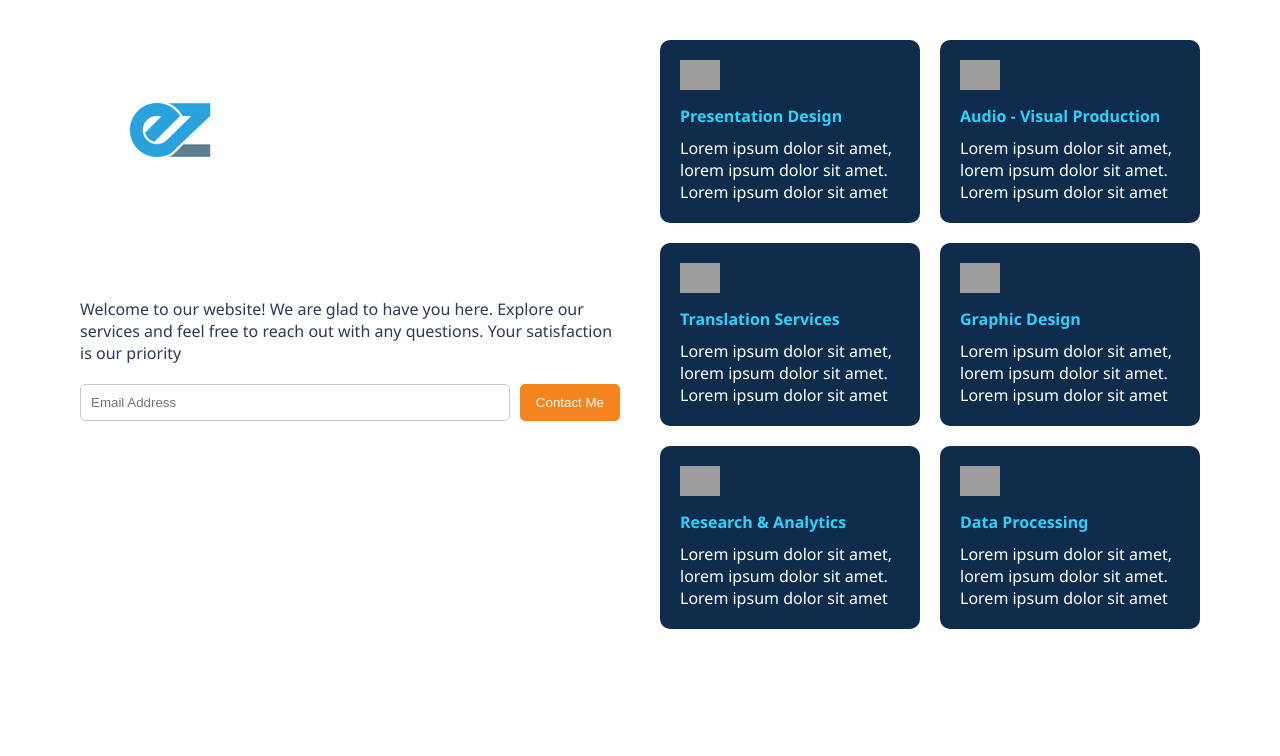
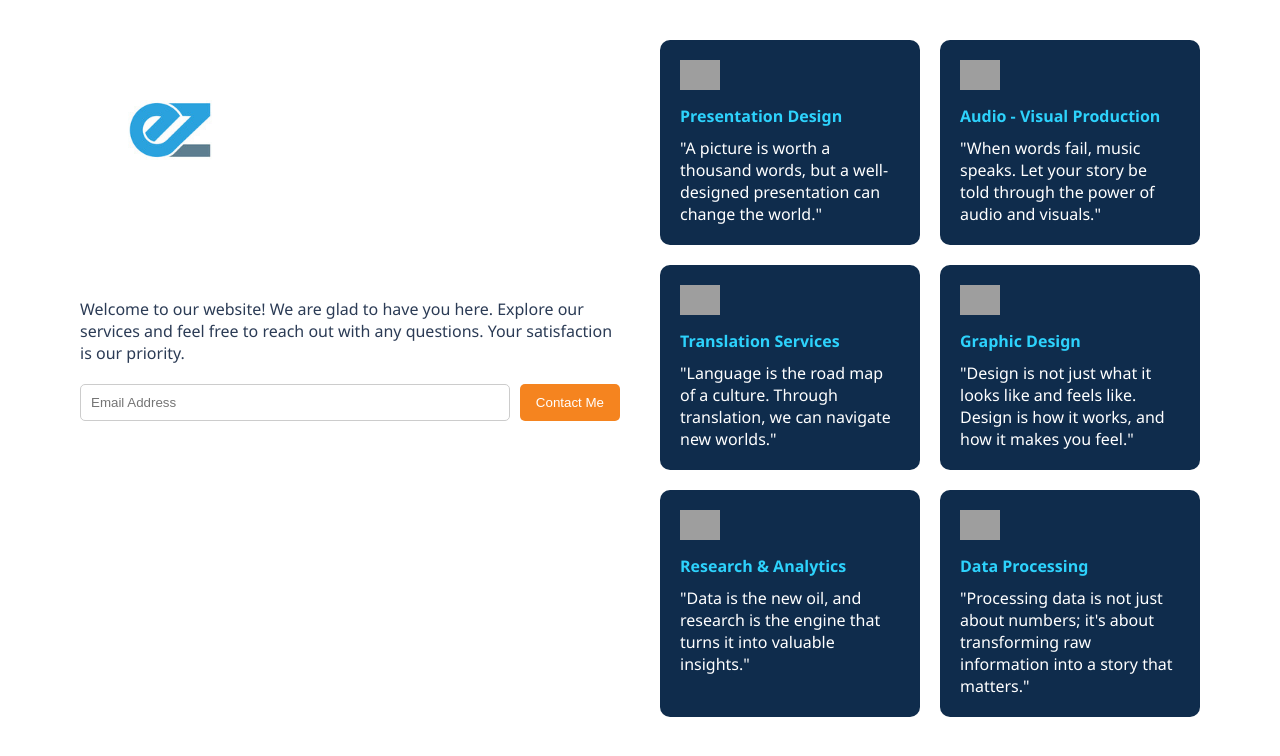
Before and after one commit to mkrajsingh/ez, a plain HTML site: page index.html in a window 1280 px wide. Drawn offline with Linux system fonts and the light colour scheme; grey boxes are pictures that could not be loaded.

Commit message:
index.html

```diff
--- a/index.html
+++ b/index.html
@@ -12,7 +12,7 @@
       <img src="e.png" alt="EZ Works Logo" class="logo" />
       <h2>Suite Of Business Support Services</h2>
       <p>
-        Welcome to our website! We are glad to have you here. Explore our services and feel free to reach out with any questions. Your satisfaction is our priority
+        Welcome to our website! We are glad to have you here. Explore our services and feel free to reach out with any questions. Your satisfaction is our priority.
       </p>
       <div class="email-form">
         <input type="email" id="email" placeholder="Email Address" />
@@ -25,32 +25,32 @@
       <div class="card">
         <img src="https://cdn-icons-png.flaticon.com/512/906/906175.png" alt="" />
         <h4>Presentation Design</h4>
-        <p>Lorem ipsum dolor sit amet, lorem ipsum dolor sit amet. Lorem ipsum dolor sit amet</p>
+        <p>"A picture is worth a thousand words, but a well-designed presentation can change the world."</p>
       </div>
       <div class="card">
         <img src="https://cdn-icons-png.flaticon.com/512/2939/2939709.png" alt="" />
         <h4>Audio - Visual Production</h4>
-        <p>Lorem ipsum dolor sit amet, lorem ipsum dolor sit amet. Lorem ipsum dolor sit amet</p>
+        <p>"When words fail, music speaks. Let your story be told through the power of audio and visuals."</p>
       </div>
       <div class="card">
         <img src="https://cdn-icons-png.flaticon.com/512/1040/1040230.png" alt="" />
         <h4>Translation Services</h4>
-        <p>Lorem ipsum dolor sit amet, lorem ipsum dolor sit amet. Lorem ipsum dolor sit amet</p>
+        <p>"Language is the road map of a culture. Through translation, we can navigate new worlds."</p>
       </div>
       <div class="card">
         <img src="https://cdn-icons-png.flaticon.com/512/1828/1828817.png" alt="" />
         <h4>Graphic Design</h4>
-        <p>Lorem ipsum dolor sit amet, lorem ipsum dolor sit amet. Lorem ipsum dolor sit amet</p>
+        <p>"Design is not just what it looks like and feels like. Design is how it works, and how it makes you feel."</p>
       </div>
       <div class="card">
         <img src="https://cdn-icons-png.flaticon.com/512/2907/2907277.png" alt="" />
         <h4>Research & Analytics</h4>
-        <p>Lorem ipsum dolor sit amet, lorem ipsum dolor sit amet. Lorem ipsum dolor sit amet</p>
+        <p>"Data is the new oil, and research is the engine that turns it into valuable insights."</p>
       </div>
       <div class="card">
         <img src="https://cdn-icons-png.flaticon.com/512/2910/2910791.png" alt="" />
         <h4>Data Processing</h4>
-        <p>Lorem ipsum dolor sit amet, lorem ipsum dolor sit amet. Lorem ipsum dolor sit amet</p>
+        <p>"Processing data is not just about numbers; it's about transforming raw information into a story that matters."</p>
       </div>
     </div>
   </div>
```
